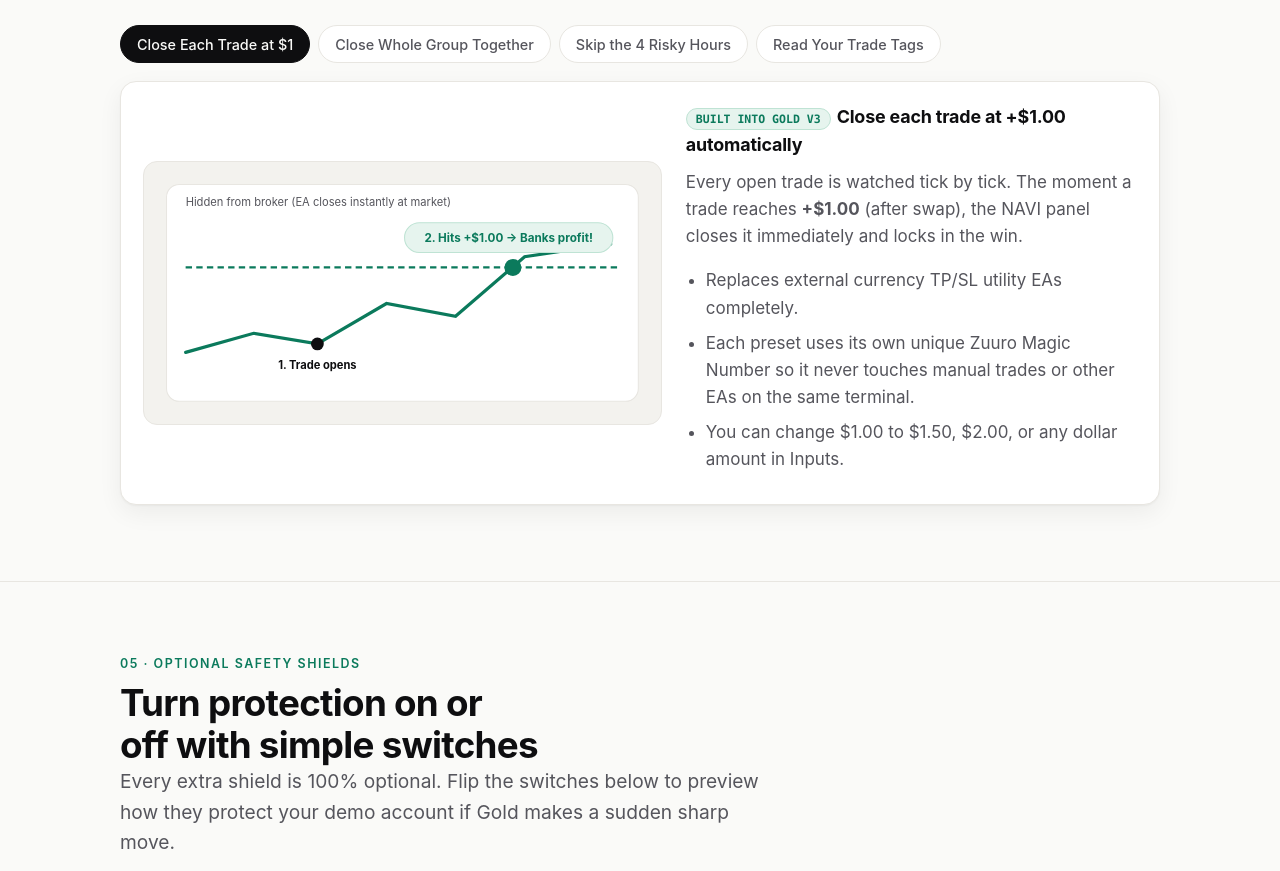
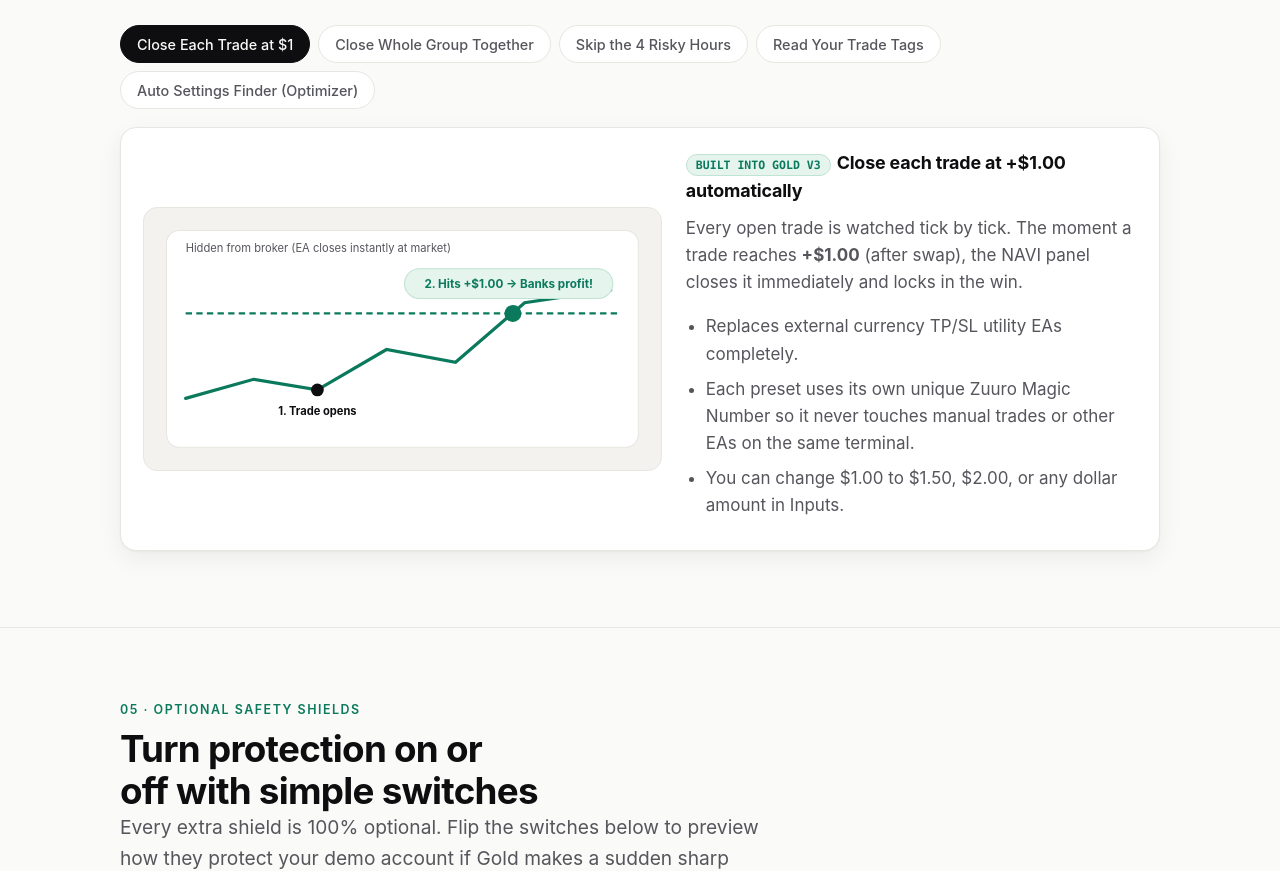
Before and after one commit to zuurohq/zuurohq.github.io, a plain HTML site: page navi-panel-c558991a7d9c/index.html in a window 1280 px wide. Shown: the part 3880-4751 px from the top of the page. Drawn offline with Linux system fonts and the light colour scheme.

Commit message:
Add MT5 Genetic Optimizer walkthrough and 6-symbol directory

```diff
--- a/navi-panel-c558991a7d9c/index.html
+++ b/navi-panel-c558991a7d9c/index.html
@@ -500,6 +500,7 @@ footer{padding:36px 0 56px;color:var(--ink3);font-size:.86rem;border-top:1px sol
       <button type="button" class="tab" role="tab" aria-selected="false" data-ex="basket">Close Whole Group Together</button>
       <button type="button" class="tab" role="tab" aria-selected="false" data-ex="hours">Skip the 4 Risky Hours</button>
       <button type="button" class="tab" role="tab" aria-selected="false" data-ex="comments">Read Your Trade Tags</button>
+      <button type="button" class="tab" role="tab" aria-selected="false" data-ex="opt">Auto Settings Finder (Optimizer)</button>
     </div>
 
     <div class="card" id="exitBody" aria-live="polite"></div>
@@ -1240,6 +1241,26 @@ footer{padding:36px 0 56px;color:var(--ink3);font-size:.86rem;border-top:1px sol
           "<div><span>H1</span><b>Timeframe</b><div class='faint small' style='margin-top:4px'>Chart timeframe (M1, M30, H1)</div></div>"+
         "</div>"+
         "<div class='callout'><strong>Indicator codes:</strong> RS (RSI), ST (Stoch), WP (Williams %R), CC (CCI), AD (ADX), MC (MACD), AO (Awesome Osc), MO (Momentum), DM (DeMarker), EM (EMA), MN (Manual), plus <strong>i</strong> when Invert is ON.</div>"+
+      "</div>",
+    opt:
+      "<div><span class='tag'>5-MINUTE NON-TECHIE WORKFLOW</span><h3 style='display:inline'>How to run the MT5 Genetic Optimizer for any symbol</h3>"+
+        "<p class='muted' style='margin-top:10px'>Instead of guessing numbers by hand, MT5 tests thousands of combinations across your CPU cores automatically. Our built-in <strong>Custom max</strong> score throws out lucky low-trade settings and anything above 35% drawdown.</p>"+
+        "<div class='out' style='margin:14px 0'>"+
+          "<div><span>Step 1 · Open</span><b>Press Ctrl+R</b><div class='faint small' style='margin-top:4px'>Pick symbol, M5, Last 3 months, Forward 1/4, Visual OFF</div></div>"+
+          "<div><span>Step 2 · Load</span><b>Load Optimizer .set</b><div class='faint small' style='margin-top:4px'>Inputs tab -> Right-click -> Load your symbol template</div></div>"+
+          "<div><span>Step 3 · Run</span><b>Fast Genetic</b><div class='faint small' style='margin-top:4px'>Set Criterion to Custom max and click Start</div></div>"+
+          "<div><span>Step 4 · Pick</span><b>Medium Risk</b><div class='faint small' style='margin-top:4px'>Forward tab: DD <= 15%, PF >= 1.6, 50+ trades -> Save</div></div>"+
+        "</div>"+
+        "<strong class='small'>All 6 symbols ready in your MT5 Presets &amp; Tester folders (unique Zuuro Magic Numbers):</strong>"+
+        "<div class='gl' style='margin-top:10px'>"+
+          "<div><b>Gold (XAUUSD)</b><p class='mono small'>Zuuro_Gold_v3_Protected.set (11012002)<br>Optimizer: Zuuro_Gold_v3_Optimizer_ValueTP.set (11014002)</p></div>"+
+          "<div><b>EURUSD</b><p class='mono small'>Zuuro_EURUSD_MediumRisk_M5.set (11005001)<br>Optimizer: Zuuro_EURUSD_Optimizer.set (11095001)</p></div>"+
+          "<div><b>USDJPY</b><p class='mono small'>Zuuro_USDJPY_MediumRisk_M5.set (11005003)<br>Optimizer: Zuuro_USDJPY_Optimizer.set (11095003)</p></div>"+
+          "<div><b>Silver (XAGUSD)</b><p class='mono small'>Zuuro_XAGUSD_MediumRisk_M5.set (11005004)<br>Optimizer: Zuuro_XAGUSD_Optimizer.set (11095004)</p></div>"+
+          "<div><b>US100 (NAS100)</b><p class='mono small'>Zuuro_US100_MediumRisk_M5.set (11005005)<br>Optimizer: Zuuro_US100_Optimizer.set (11095005)</p></div>"+
+          "<div><b>BTCUSD (24/7)</b><p class='mono small'>Zuuro_BTCUSD_MediumRisk_M5.set (11005006)<br>Optimizer: Zuuro_BTCUSD_Optimizer.set (11095006)</p></div>"+
+        "</div>"+
+        "<div class='callout'><strong>Tip:</strong> Turning on <strong>Forward: 1/4</strong> makes MT5 optimize on the first 9 weeks and test the winners blindly on the latest 3 weeks so you avoid overfitted settings.</div>"+
       "</div>"
   };
   function renderExit(k){
```
